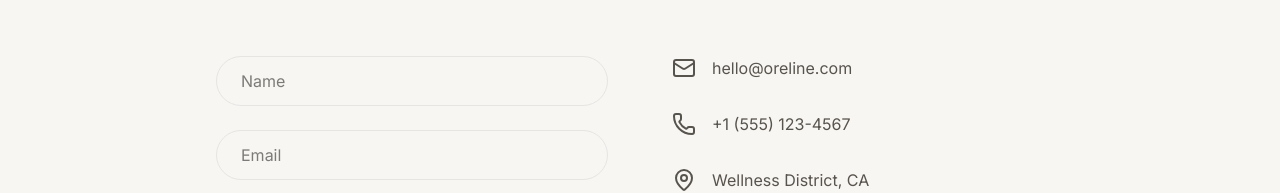
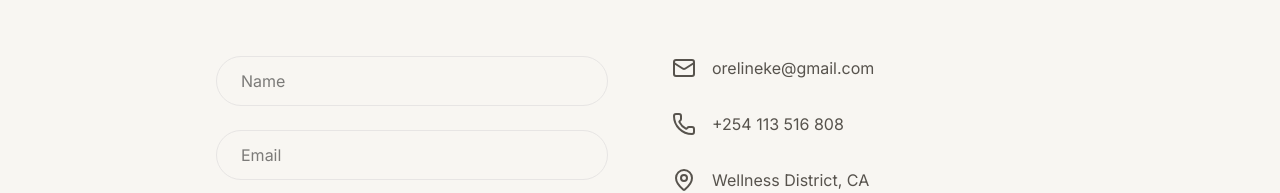
Before and after one commit to Sheldon-Odhiambo/oreline, a React (Vite) app: page /contact in a window 1280 px wide. Shown: the part 180-373 px from the top of the page. Built offline with nearby package versions, Linux system fonts and the light colour scheme.

Commit message:
updated the contact page

```diff
--- a/src/pages/ContactPage.tsx
+++ b/src/pages/ContactPage.tsx
@@ -16,8 +16,8 @@ export default function ContactPage() {
         </form>
 
         <div className="space-y-8 text-stone-600">
-          <p className="flex items-center gap-4"><Mail /> hello@oreline.com</p>
-          <p className="flex items-center gap-4"><Phone /> +1 (555) 123-4567</p>
+          <p className="flex items-center gap-4"><Mail /> orelineke@gmail.com</p>
+          <p className="flex items-center gap-4"><Phone />+254 113 516 808</p>
           <p className="flex items-center gap-4"><MapPin /> Wellness District, CA</p>
 
           <button className="flex items-center gap-3 bg-[#25D366] text-white px-6 py-3 rounded-full hover:bg-[#128C7E] transition">
```
